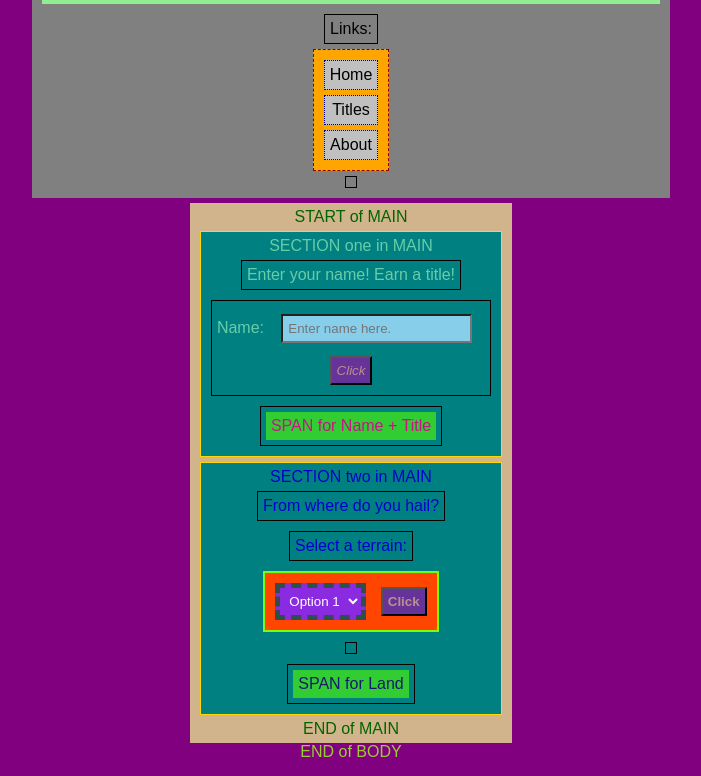
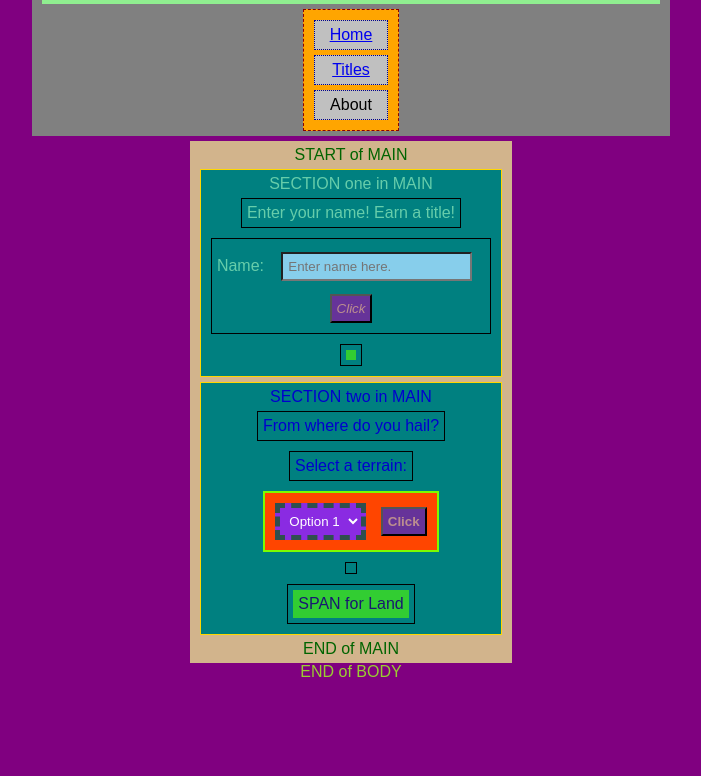
Before and after one commit to franco-ortega/fantasy-title-generator, a website with bundled scripts: page index.html in a window 1280 px wide. Shown: the part 109-885 px from the top of the page, without its empty margins (289-990 px from the left). After the commit the page ends 805 px from the top, so only its background shows below. Built offline with nearby package versions, Linux system fonts and the light colour scheme.

Commit message:
add links to index.html and titles.html

```diff
--- a/index.html
+++ b/index.html
@@ -15,14 +15,17 @@
         <h1>
             Welcome to the Fantasy Title Generator.
         </h1>
-        <p>
-            Links:
-            <ul>
-                <li>Home</li>
-                <li>Titles</li>
-                <li>About</li>
-            </ul>
-        </p>
+
+        <ul>
+            <li>
+                <a href="/">Home</a>
+            </li>
+            <li>
+                <a href="/titles.html">Titles</a>
+            </li>
+            <li>About</li>
+        </ul>
+
     </header>
 
     <main>
@@ -41,7 +44,6 @@
             </p>
             <p>
                 <span class="span-title">
-                    SPAN for Name + Title
                 </span>
             </p>
         </section>
```
Also changed, not shown: titles.html (+11 -0 lines).
